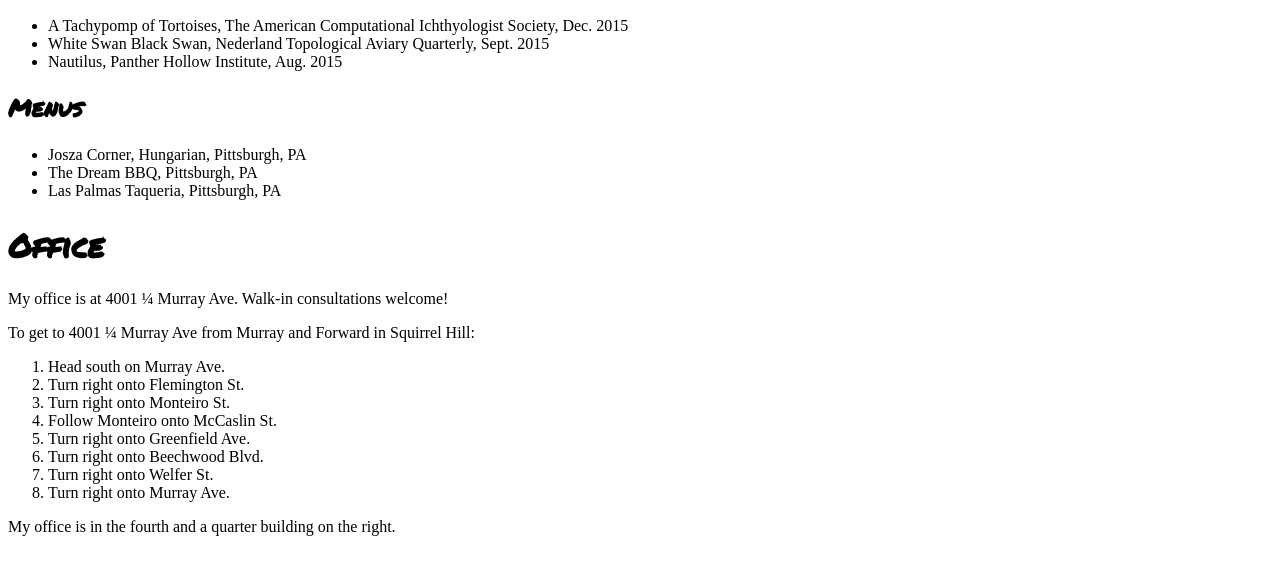
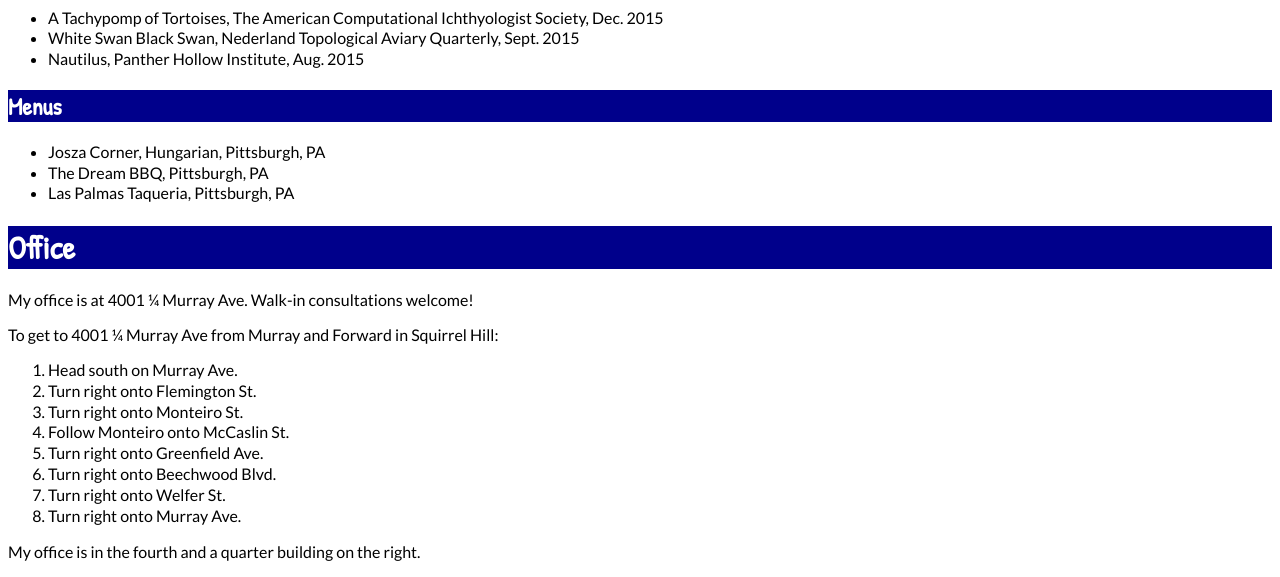
Before and after one commit to cmu-wdl-s16/portfolio-pmazaitis, a plain HTML site: page ellen/index.html in a window 1280 px wide. Shown: the part 655-1232 px from the top of the page. Before the commit the page ends 1207 px from the top, so only its background shows below. Drawn offline with Linux system fonts and the light colour scheme.

Commit message:
Updated CSS to add typography, simple headings

```diff
--- a/ellen/css/styles.css
+++ b/ellen/css/styles.css
@@ -1,7 +1,19 @@
 /* styles.css for Ellen portfolio page */
 
-@import url(https://fonts.googleapis.com/css?family=Permanent+Marker);
+/* You can use a single import for all of your typefaces, or set up a different import for each typeface you want to use. */
+@import url(https://fonts.googleapis.com/css?family=Patrick+Hand);
+@import url(https://fonts.googleapis.com/css?family=Lato);
+
+body {
+  font-family: Lato, sans-serif;
+}
 
 h1, h2 {
-  font-family: "Permanent Marker", Helvetica, sans-serif;
+  font-family: "Patrick Hand", Helvetica, sans-serif;
+  color: white;
+  background-color: darkblue;
 }
+
+ul, ol {
+  line-height: 1.3;
+}
```
